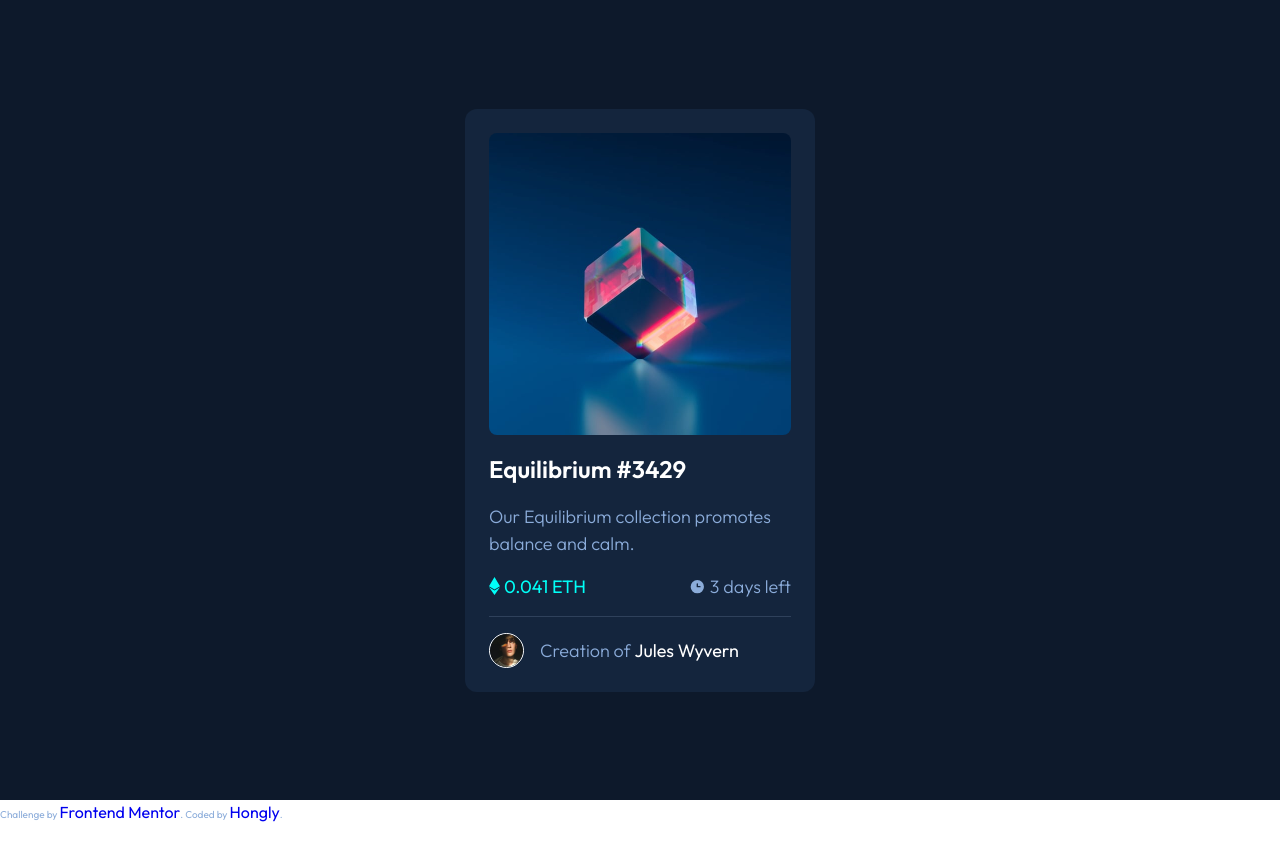
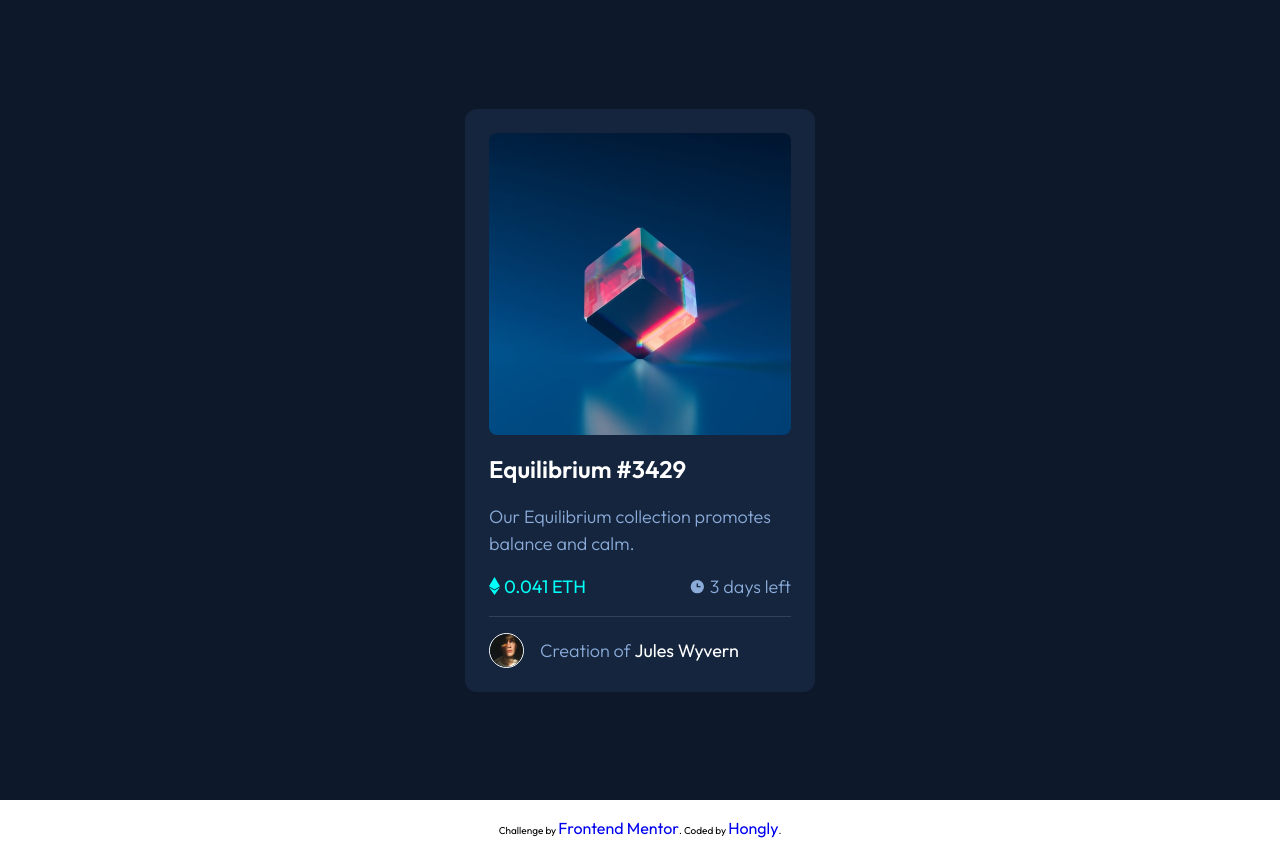
Before and after one commit to OungHongly/NFT-preview-card-component, a plain HTML site: page index.html in a window 1280 px wide. Before the commit the page ends 824 px from the top, so only its background shows below. Drawn offline with Linux system fonts and the light colour scheme.

Commit message:
style attribution

```diff
--- a/css/style.css
+++ b/css/style.css
@@ -229,3 +229,8 @@ span {
 .name span:hover {
   color: var(--Cyan-400);
 }
+.attribution {
+  padding: var(--space-md);
+  text-align: center;
+  color: black;
+}
```
